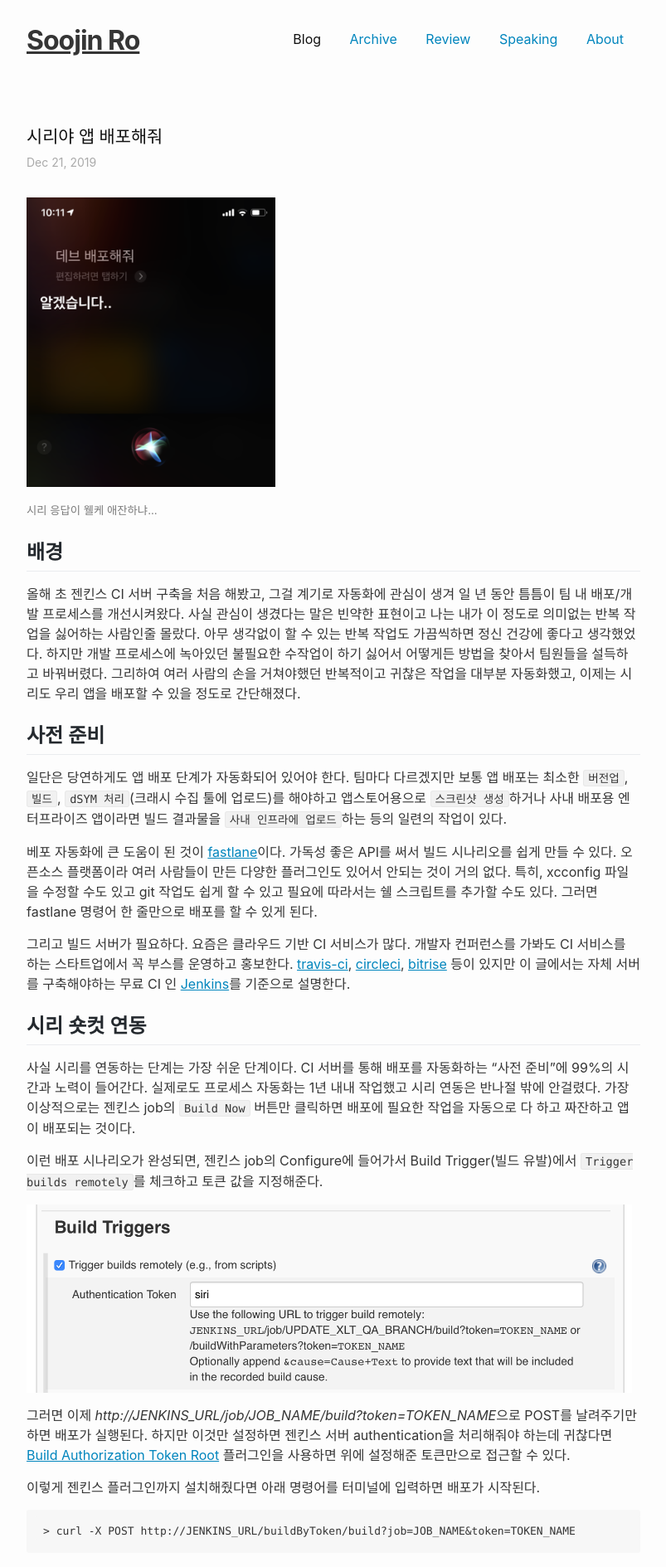
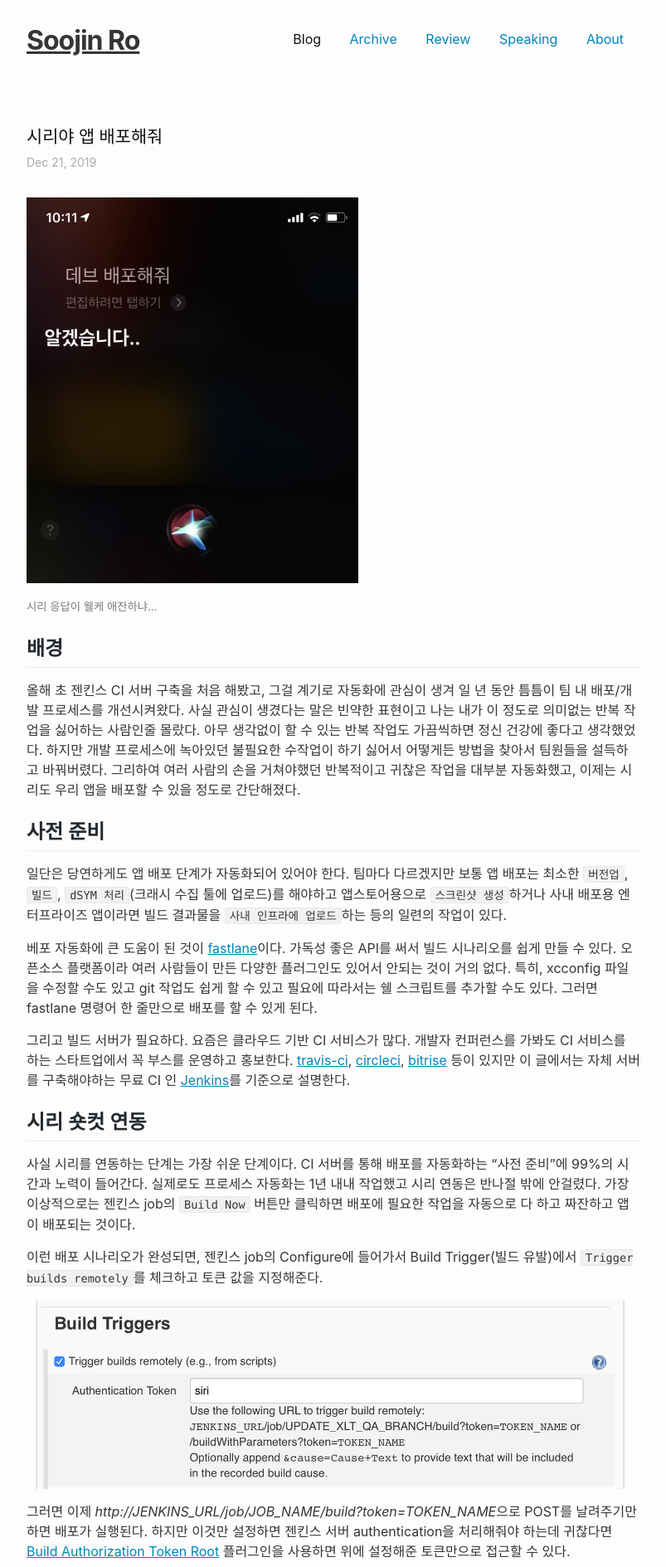
Before and after one commit to nsoojin/nsoojin.github.io, a Jekyll site: the page built from _posts/2019-12-21-hey-siri-deploy-app.md, in a window 1280 px wide. Shown: the top 1889 px of the page at 83% size, without its empty margins (238-1041 px from the left). Built offline with Jekyll 4.4.1, drawn with Linux system fonts in a browser that asks for light colours.

Commit message:
update image size

```diff
--- a/_posts/2019-12-21-hey-siri-deploy-app.md
+++ b/_posts/2019-12-21-hey-siri-deploy-app.md
@@ -11,7 +11,7 @@
 meta: {}
 ---
 
-<img src="/assets/posts/siri01.png" width="300" />
+<img src="/assets/posts/siri01.png" width="400" />
 <p style="text-align: left;"><small>시리 응답이 웰케 애잔하냐...</small></p>
 
 ## 배경
@@ -44,7 +44,7 @@
 
 여기까지만 해줘도 배포가 훨씬 덜 귀찮은 작업이 됐다. 하지만 시리 숏컷이 처음 나왔을때부터 시리한테 배포를 시켜보는 것이 로망이었기 때문에 한 단계 더 나가봤다. 아이폰에서 시리 숏컷(단축어) 앱을 실행하여 숏컷을 하나 생성한다. 아래처럼 Get Contents of URL 에다가 배포 URL을 넣고 POST를 선택해주고 내가 원하는 명령어를 입력해주면 끝이다.
 
-<img src="/assets/posts/siri03.png" width="300" />
+<img src="/assets/posts/siri03.png" width="400" />
 
 ## 느낀점
 
@@ -52,5 +52,5 @@
 
 시리 숏컷도 처음 써봤는데 상상 이상으로 잘 만들어져 있어서 놀라웠다. 간단한 인터페이스로 할 수 있는 일이 무궁무진하다. 심지어 if문, 반복문, 변수 할당, 사용자 인풋 받기, 얼럿 띄우기 등등이 가능해서 흡사 앱 개발처럼 느껴진다. 친구한테 알려주니 우스갯소리로 스크래치말고 시리 숏컷으로 프로그래밍 배워야하는거 아니냐고 그랬는데 정말 불가능한 일도 아닌거 같다. 때마침 [긱뉴스](https://news.hada.io)에서 [No Code is New Programming](https://jeremyqho.com/no-code-is-new-programming)라는 글을 읽게 되었는데, API가 정말 고도화되면 맨 마지막 단계에서는 코드 없는 인터페이스가 탄생한다는 것이고 이게 프로그래밍의 미래 모습이라는 것이다. 시리 숏컷이 이런 개념에 포함되는게 아닌가 싶다. 글이 배포 자동화로 시작해서 시리 숏컷 찬양으로 끝나게 되었는데, 시리 숏컷이 단순히 내 아이폰에 있는 앱을 실행시켜주는게 다가 아니라 여러 API*(즉, iOS 앱)*를 코드 없이 조합할 수 있다는 것에 큰 영감을 얻게 되었다.
 
-<img src="/assets/posts/siri04.png" width="300" />
+<img src="/assets/posts/siri04.png" width="400" />
 <p style="text-align: left;"><small>"알겠습니다.."가 너무 애잔하여 응답을 바꿨다.</small></p>
```
